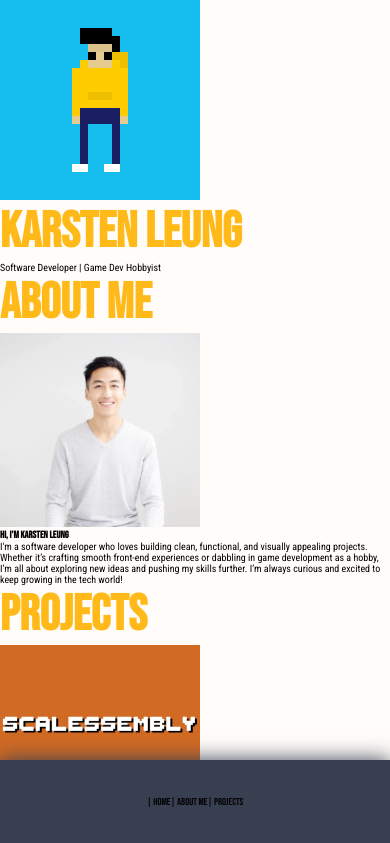
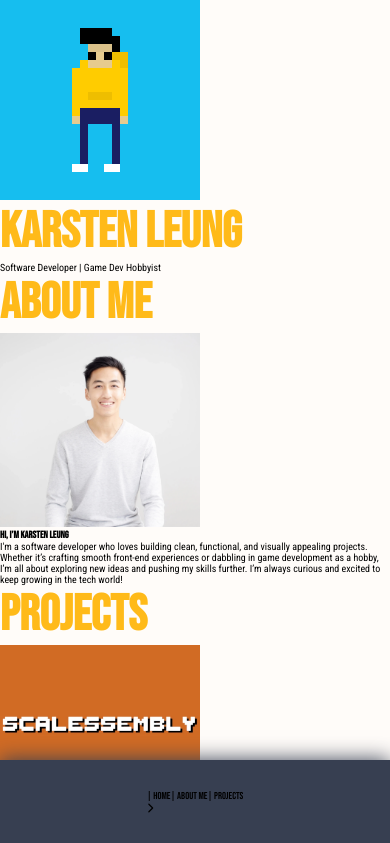
Before and after one commit to kaseadoun/karsten-leung-portfolio, a React (Vite) app: page / in a window 390 px wide. Shown: the top 843 px of the page. Built offline with nearby package versions, Linux system fonts and the light colour scheme.

Commit message:
Added functions and icons to go through nav mobile

```diff
--- a/src/components/Navigation.jsx
+++ b/src/components/Navigation.jsx
@@ -1,9 +1,14 @@
-// Image imports
-import logo from "../assets/kl-logo.png";
 // Dependency imports
+import { useState } from "react";
 import { Link } from "react-scroll";
 // Data imports
 import { navigation } from "../data/navigationData";
+// FontAwesome
+import { FontAwesomeIcon } from "@fortawesome/react-fontawesome";
+import {
+  faChevronLeft,
+  faChevronRight,
+} from "@fortawesome/free-solid-svg-icons";
 
 function NavItem({ id, title }) {
   return (
@@ -18,21 +23,64 @@ function NavItem({ id, title }) {
   );
 }
 
-export default function Navigation({ windowWidth, breakpoints }) {
+export default function Navigation({ windowWidth, breakpoints, logoSrc }) {
+  const [index, setIndex] = useState(0);
+
+  const navLength = navigation.length;
+  let isDesktop = windowWidth >= breakpoints.TABLET;
+
+  function previousNavItem() {
+    setIndex((index) => {
+      if (index < 0) {
+        return 0;
+      }
+
+      return index - 1;
+    });
+  }
+
+  function nextNavItem() {
+    setIndex((index) => {
+      if (index > navLength) {
+        return navLength - 1;
+      }
+
+      return index + 1;
+    });
+  }
+
   return (
     <div className="navigation">
       <header>
-        {windowWidth >= breakpoints.TABLET && (
+        {isDesktop && (
           <div>
-            <img id="logo" src={logo} />
+            <img id="logo" src={logoSrc} />
           </div>
         )}
         <nav>
-          <ul>
+          {!isDesktop && index > 0 && (
+            <FontAwesomeIcon
+              className="nav-arrows"
+              icon={faChevronLeft}
+              onClick={previousNavItem}
+            />
+          )}
+          <ul style={!isDesktop && { translate: `${1 * index}%` }}>
             {navigation.map((navItem) => (
-              <NavItem id={navItem.id} title={navItem.title} />
+              <NavItem
+                id={navItem.id}
+                title={navItem.title}
+              />
             ))}
           </ul>
+          {!isDesktop && index < navLength - 1 && (
+            <FontAwesomeIcon
+              className="nav-arrows"
+              id="nav-arrow-right"
+              icon={faChevronRight}
+              onClick={nextNavItem}
+            />
+          )}
         </nav>
       </header>
       {windowWidth >= breakpoints.TABLET && (
```
